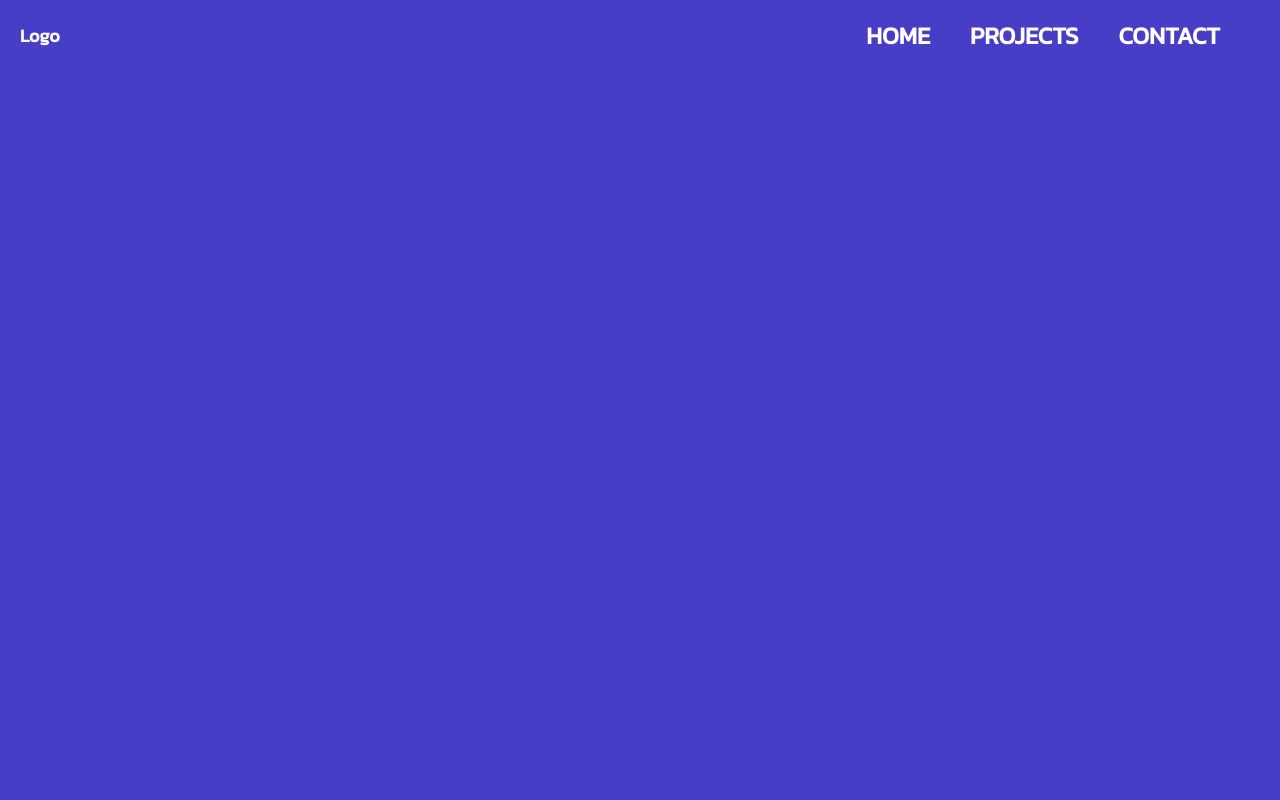
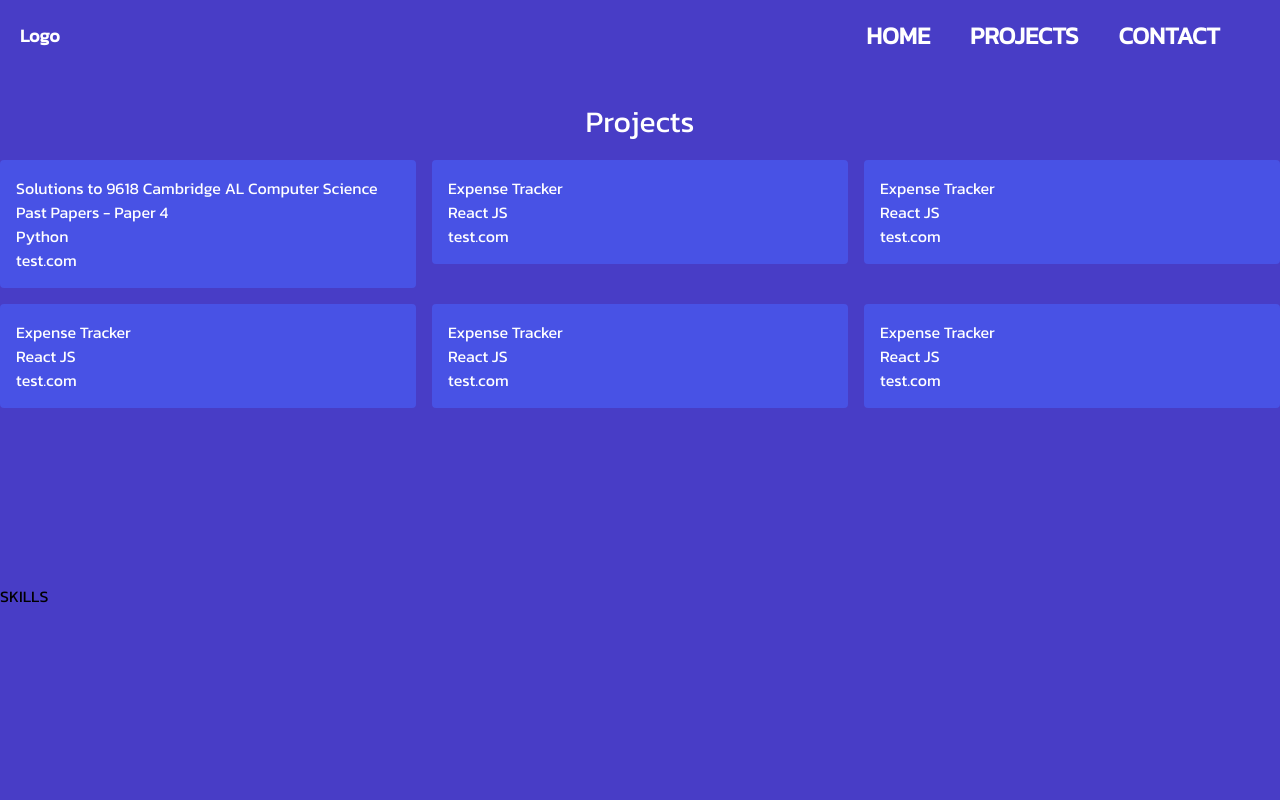
Before and after one commit to RamyHazem/Portfolio-Website, a React (Vite) app: page / in a window 1280 px wide. Shown: the top 800 px of the page. Built offline with nearby package versions, Linux system fonts and the light colour scheme.

Commit message:
added the sections and started on the projects section design

```diff
--- a/package.json
+++ b/package.json
@@ -14,6 +14,7 @@
     "postcss": "^8.4.35",
     "react": "^18.2.0",
     "react-dom": "^18.2.0",
+    "react-router-dom": "^6.25.1",
     "tailwindcss": "^3.4.1"
   },
   "devDependencies": {
--- a/src/App.css
+++ b/src/App.css
@@ -5,3 +5,7 @@
 body {
   font-family: "Kanit", sans-serif;
 }
+
+section {
+  height: 60vh;
+}
--- a/src/App.jsx
+++ b/src/App.jsx
@@ -1,12 +1,20 @@
-import { useState } from "react";
 import "./App.css";
+import { Route, Routes } from "react-router-dom";
+import NavigationBar from "./components/NavigationBar";
 import Home from "./pages/Home";
+import Projects from "./pages/Projects";
+import ContactUs from "./pages/ContactUs";
 
 function App() {
   return (
-    <>
-      <Home />
-    </>
+    <div className="bg-home-clr h-full">
+      <NavigationBar />
+      <Routes>
+        <Route path="/" Component={Home} />
+        <Route path="/projects" Component={Projects} />
+        <Route path="/contact-us" Component={ContactUs} />
+      </Routes>
+    </div>
   );
 }
 
--- a/src/components/NavigationBar.jsx
+++ b/src/components/NavigationBar.jsx
@@ -1,33 +1,34 @@
 import React from "react";
+import { Link } from "react-router-dom";
 
 const NavigationBar = () => {
   return (
-    <nav class="flex justify-between items-center p-5 text-white font-bold">
-      <div class="flex items-center">
-        <a href="#" class="text-lg">
+    <nav className="flex justify-between items-center p-5 text-white font-bold">
+      <div className="flex items-center">
+        <Link to="/" className="text-lg">
           Logo
-        </a>
+        </Link>
       </div>
-      <div class="hidden md:flex">
-        <ul class="flex space-x-10 px-10 text-xl lg:text-2xl">
+      <div className="hidden md:flex">
+        <ul className="flex space-x-10 px-10 text-xl lg:text-2xl">
           <li>
-            <a href="#" class="hover:text-gray-300">
+            <Link to="/" className="hover:text-gray-300">
               HOME
-            </a>
+            </Link>
           </li>
           <li>
-            <a href="#" class="hover:text-gray-300">
+            <Link to="/projects" className="hover:text-gray-300">
               PROJECTS
-            </a>
+            </Link>
           </li>
           <li>
-            <a href="#" class="hover:text-gray-300">
+            <Link to="/contact-us" className="hover:text-gray-300">
               CONTACT
-            </a>
+            </Link>
           </li>
         </ul>
       </div>
-      <div class="md:hidden"></div>
+      <div className="md:hidden"></div>
     </nav>
   );
 };
--- /dev/null
+++ b/src/components/ProjectContainer.jsx
@@ -0,0 +1,17 @@
+import React from "react";
+
+const ProjectContainer = ({ name, languages, link }) => {
+  return (
+    <div className="w-full sm:w-1/2 lg:w-1/3 px-2 mb-4">
+      <div className="bg-project-container-clr p-4 text-white rounded">
+        <h1>{name}</h1>
+        {languages.map((language) => (
+          <p>{language}</p>
+        ))}
+        <h2>{link}</h2>
+      </div>
+    </div>
+  );
+};
+
+export default ProjectContainer;
--- /dev/null
+++ b/src/components/ProjectSection.jsx
@@ -0,0 +1,24 @@
+import React, { useState } from "react";
+import projects from "../data/Projects.json";
+import ProjectContainer from "./ProjectContainer";
+
+const ProjectSection = () => {
+  return (
+    <>
+      <section className="mt-8 text-white">
+        <h1 className="text-center text-3xl">Projects </h1>
+        <div className="m-5 flex flex-wrap -mx-2 justify-center">
+          {projects.map((project) => (
+            <ProjectContainer
+              name={project.name}
+              languages={project.languages}
+              link={project.link}
+            />
+          ))}
+        </div>
+      </section>
+    </>
+  );
+};
+
+export default ProjectSection;
--- /dev/null
+++ b/src/data/Projects.json
@@ -0,0 +1,32 @@
+[
+  {
+    "name": "Solutions to 9618 Cambridge AL Computer Science Past Papers - Paper 4",
+    "languages": ["Python"],
+    "link": "test.com"
+  },
+  {
+    "name": "Expense Tracker",
+    "languages": ["React JS"],
+    "link": "test.com"
+  },
+  {
+    "name": "Expense Tracker",
+    "languages": ["React JS"],
+    "link": "test.com"
+  },
+  {
+    "name": "Expense Tracker",
+    "languages": ["React JS"],
+    "link": "test.com"
+  },
+  {
+    "name": "Expense Tracker",
+    "languages": ["React JS"],
+    "link": "test.com"
+  },
+  {
+    "name": "Expense Tracker",
+    "languages": ["React JS"],
+    "link": "test.com"
+  }
+]
--- a/src/main.jsx
+++ b/src/main.jsx
@@ -1,9 +1,12 @@
 import React from "react";
 import ReactDOM from "react-dom/client";
 import App from "./App.jsx";
+import { BrowserRouter as Router } from "react-router-dom";
 
 ReactDOM.createRoot(document.getElementById("root")).render(
   <React.StrictMode>
-    <App />
+    <Router>
+      <App />
+    </Router>
   </React.StrictMode>
 );
--- /dev/null
+++ b/src/pages/ContactUs.jsx
@@ -0,0 +1,11 @@
+import React from "react";
+
+const ContactUs = () => {
+  return (
+    <>
+      <h1>contact us</h1>
+    </>
+  );
+};
+
+export default ContactUs;
--- a/src/pages/Home.jsx
+++ b/src/pages/Home.jsx
@@ -1,11 +1,13 @@
 import React from "react";
-import NavigationBar from "../components/NavigationBar";
+import ProjectSection from "../components/ProjectSection";
 
 const Home = () => {
   return (
-    <div className="bg-home-clr h-screen">
-      <NavigationBar />
-    </div>
+    <>
+      <ProjectSection />
+      <section>SKILLS</section>
+      <section>CONTACT US</section>
+    </>
   );
 };
 
--- /dev/null
+++ b/src/pages/Projects.jsx
@@ -0,0 +1,11 @@
+import React from "react";
+
+const Projects = () => {
+  return (
+    <>
+      <h1>projects</h1>
+    </>
+  );
+};
+
+export default Projects;
--- a/tailwind.config.js
+++ b/tailwind.config.js
@@ -5,6 +5,7 @@ export default {
     extend: {
       colors: {
         "home-clr": "#483dc6",
+        "project-container-clr": "#4852e5",
       },
     },
   },
```
Also changed, not shown: 2 other files (tests, documents, lock files or other folders).
